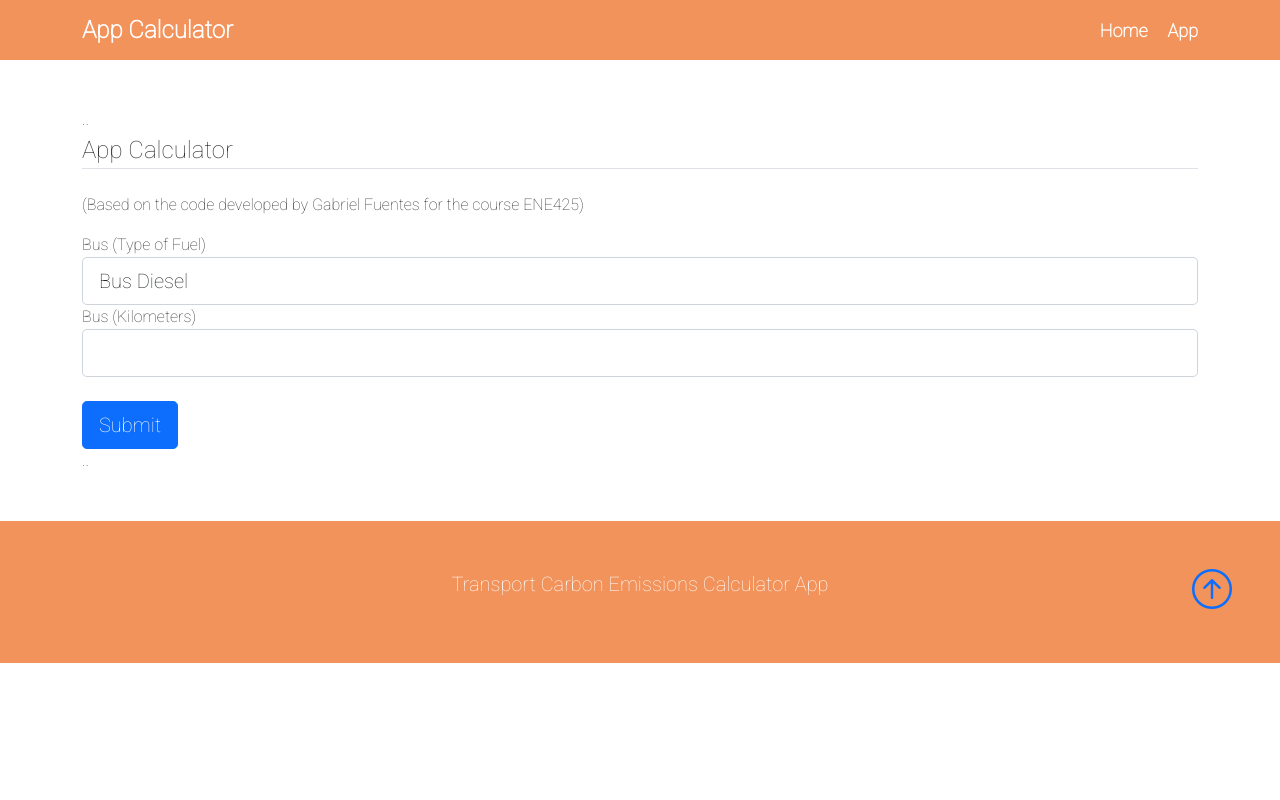
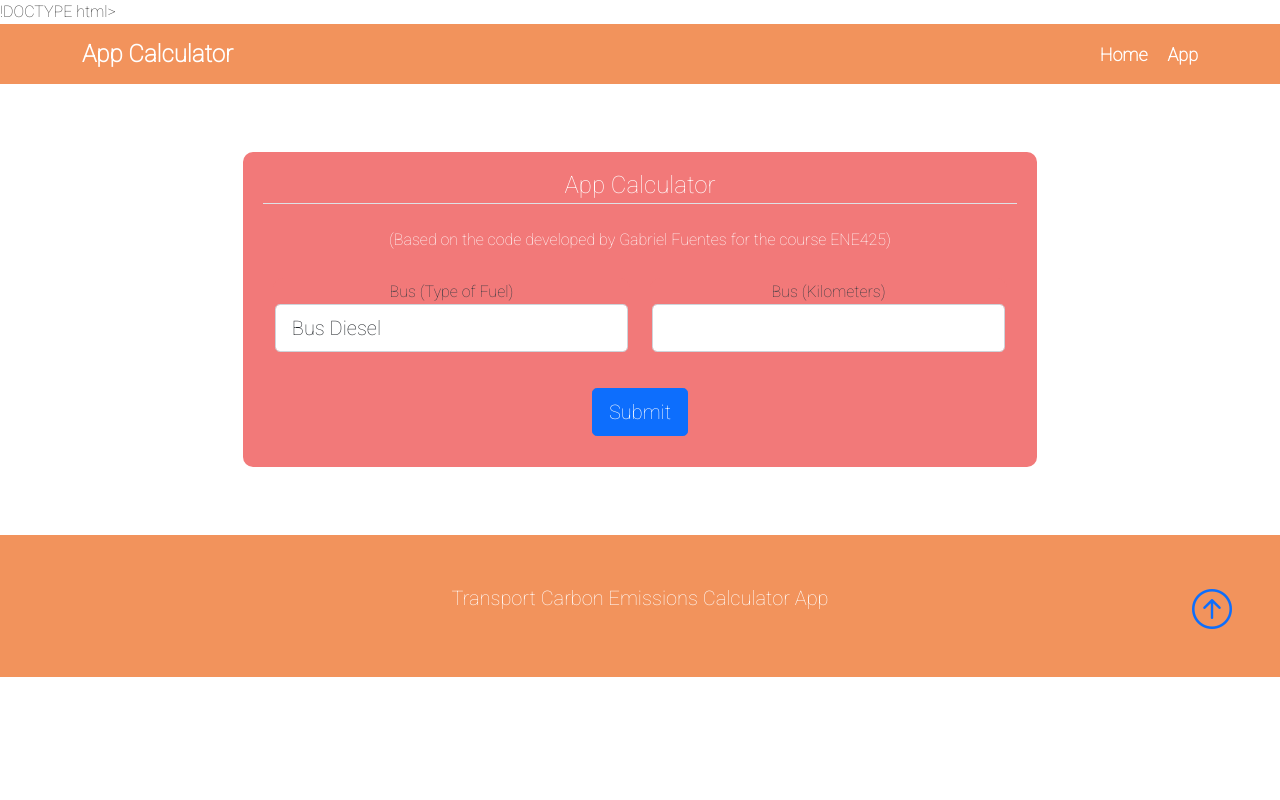
Before and after one commit to monimomo/ENE425-2022-app-moni, a Flask app: page /app_calculator in a window 1280 px wide. Run offline with Flask 2, Linux system fonts and the light colour scheme; some libraries are stand-ins or nearby versions.

Commit message:
Update layout.html

```diff
--- a/templates/layout.html
+++ b/templates/layout.html
@@ -1,4 +1,4 @@
-<!DOCTYPE html>
+!DOCTYPE html>
 <html>
     <head>
         <!-- Required meta tags -->
@@ -21,7 +21,7 @@
         <link rel="stylesheet" href="static/style_carbon.css" />
 
         <style>
-            /***   Header   ***/
+             /***   Header   ***/
             .header_carbon {
                 background: #343a40;
                 color: #fff;
@@ -109,7 +109,93 @@
             .container_buttons_developer a:hover {
                 color: #f2e3b6;
             }
+
+            /*Container section select entry*/
+            .section_caculator_entry_css {
+              display: flex;
+              align-items: start;
+              justify-content: space-between;
+            }
+            .section_caculator_entry_css .box {
+              flex: 1;
+              background: #f27979 ;
+              color: #fff;
+              border-radius: 10px;
+              margin: 20px 10px;
+              padding: 15px 20px;
+              text-align:center;
+            }
+            .section_caculator_entry_css .box:nth-of-type(1) {
+              flex-grow:1;
+              background: #fff ;
+              color: #fff;
+              border-radius: 10px;
+              margin: 0px 0px;
+              padding: 0px 0px;
+              text-align:left;
+            }
+            .section_caculator_entry_css .box:nth-of-type(2) {
+              flex-grow:5;
+              background: #f27979 ;
+              color: #fff;
+              border-radius: 10px;
+              margin: 20px 10px;
+              padding: 15px 20px;
+              text-align:center;
+            }
+            .section_caculator_entry_css .box:nth-of-type(3) {
+              flex-grow:1;
+              background: #fff;
+              color: #fff;
+              border-radius: 10px;
+              margin: 0px 0px;
+              padding: 0px 0px;
+              text-align:left;
+            }
+            /* App Kilometers and fuel type */
+            .section_km_fuel_css {
+              display: flex;
+              align-items: start;
+              justify-content: space-between;
+            }
+            .section_km_fuel_css .box {
+              flex: 1;
+              background: #f27979 ;
+              color: #343a40;
+              border-radius: 10px;
+              margin: 10px 10px;
+              padding: 2px 2px;
+              text-align:center;
+            }
+            .section_km_fuel_css .box:nth-of-type(1) {
+              flex-grow:1;
+              background: #f27979 ;
+              color: #343a40;
+              border-radius: 10px;
+              margin: 10px 10px;
+              padding: 2px 2px;
+              text-align:center;
+            }
+            .section_km_fuel_css .box:nth-of-type(2) {
+              flex-grow:1;
+              background: #f27979 ;
+              color: #343a40;
+              border-radius: 10px;
+              margin: 10px 10px;
+              padding: 2px 2px;
+              text-align:center;
+            }
+            .section_km_fuel_css .box:nth-of-type(3) {
+              flex-grow:1;
+              background: #f27979 ;
+              color: #343a40;
+              border-radius: 10px;
+              margin: 10px 10px;
+              padding: 2px 2px;
+              text-align:center;
+            }
         </style>
+
 
 
         {% if title %}
@@ -133,6 +219,7 @@
             </ul>
           </div>
         </nav>
+
         {% block content %} {% endblock %}
 
         <!-- Footer -->
@@ -149,12 +236,9 @@
     <!-- Optional JavaScript; choose one of the two! -->
 
     <!-- Option 1: Bootstrap Bundle with Popper -->
-    <script src="https://cdn.jsdelivr.net/npm/bootstrap@5.1.3/dist/js/bootstrap.bundle.min.js" integrity="sha384-ka7Sk0Gln4gmtz2MlQnikT1wXgYsOg+OMhuP+IlRH9sENBO0LRn5q+8nbTov4+1p" crossorigin="anonymous"></script>
+    <script src="https://cdn.jsdelivr.net/npm/bootstrap@5.1.3/dist/js/bootstrap.bundle.min.js"
+            integrity="sha384-ka7Sk0Gln4gmtz2MlQnikT1wXgYsOg+OMhuP+IlRH9sENBO0LRn5q+8nbTov4+1p"
+            crossorigin="anonymous"></script>
 
-    <!-- Option 2: Separate Popper and Bootstrap JS -->
-    <!--
-    <script src="https://cdn.jsdelivr.net/npm/@popperjs/core@2.10.2/dist/umd/popper.min.js" integrity="sha384-7+zCNj/IqJ95wo16oMtfsKbZ9ccEh31eOz1HGyDuCQ6wgnyJNSYdrPa03rtR1zdB" crossorigin="anonymous"></script>
-    <script src="https://cdn.jsdelivr.net/npm/bootstrap@5.1.3/dist/js/bootstrap.min.js" integrity="sha384-QJHtvGhmr9XOIpI6YVutG+2QOK9T+ZnN4kzFN1RtK3zEFEIsxhlmWl5/YESvpZ13" crossorigin="anonymous"></script>
-    -->
     </body>
 </html>
```
